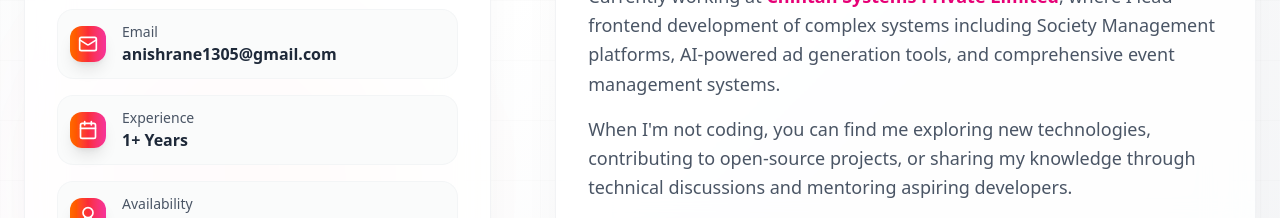
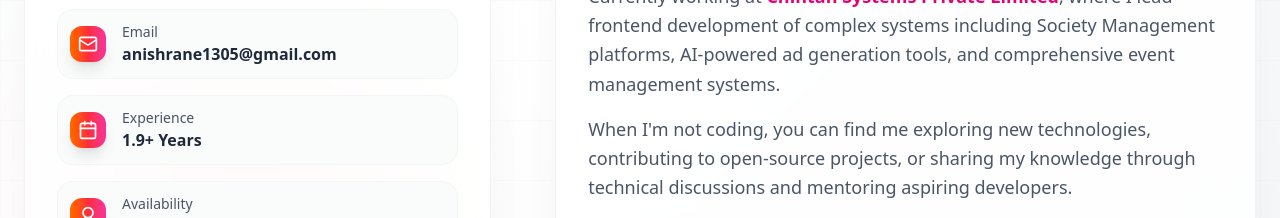
Before and after one commit to AnishRane13/Portfolio, a React (Vite) app: page / in a window 1280 px wide. Shown: the part 1580-1798 px from the top of the page. Built offline with nearby package versions, Linux system fonts and the light colour scheme.

Commit message:
Changed experience

```diff
--- a/src/components/About.jsx
+++ b/src/components/About.jsx
@@ -12,7 +12,7 @@ const About = () => {
   const personalInfo = [
     { icon: MapPin, label: 'Location', value: 'Mumbai, Maharashtra' },
     { icon: Mail, label: 'Email', value: 'anishrane1305@gmail.com' },
-    { icon: Calendar, label: 'Experience', value: '1+ Years' },
+    { icon: Calendar, label: 'Experience', value: '1.9+ Years' },
     { icon: Award, label: 'Availability', value: 'Full-time' }
   ];
 
```
